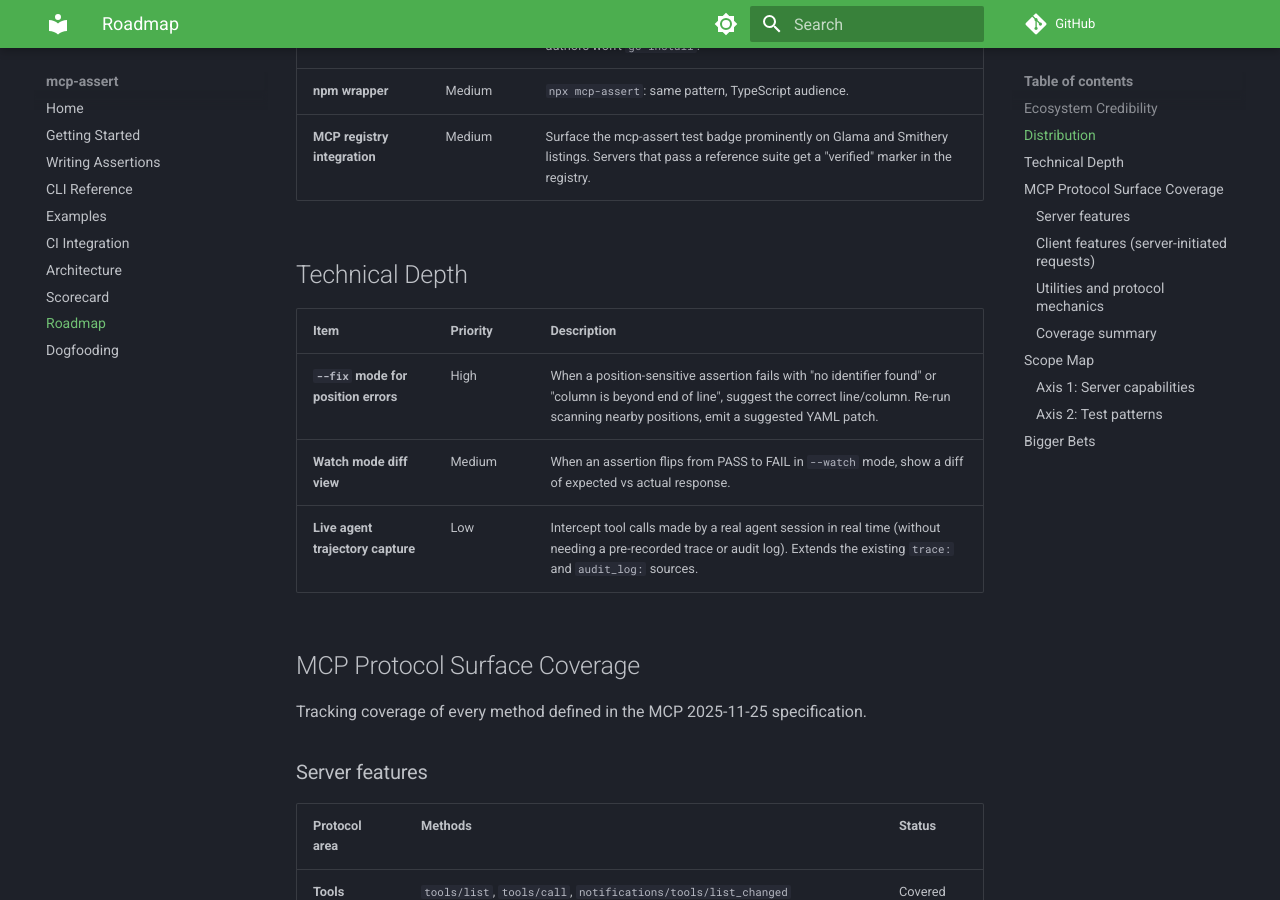
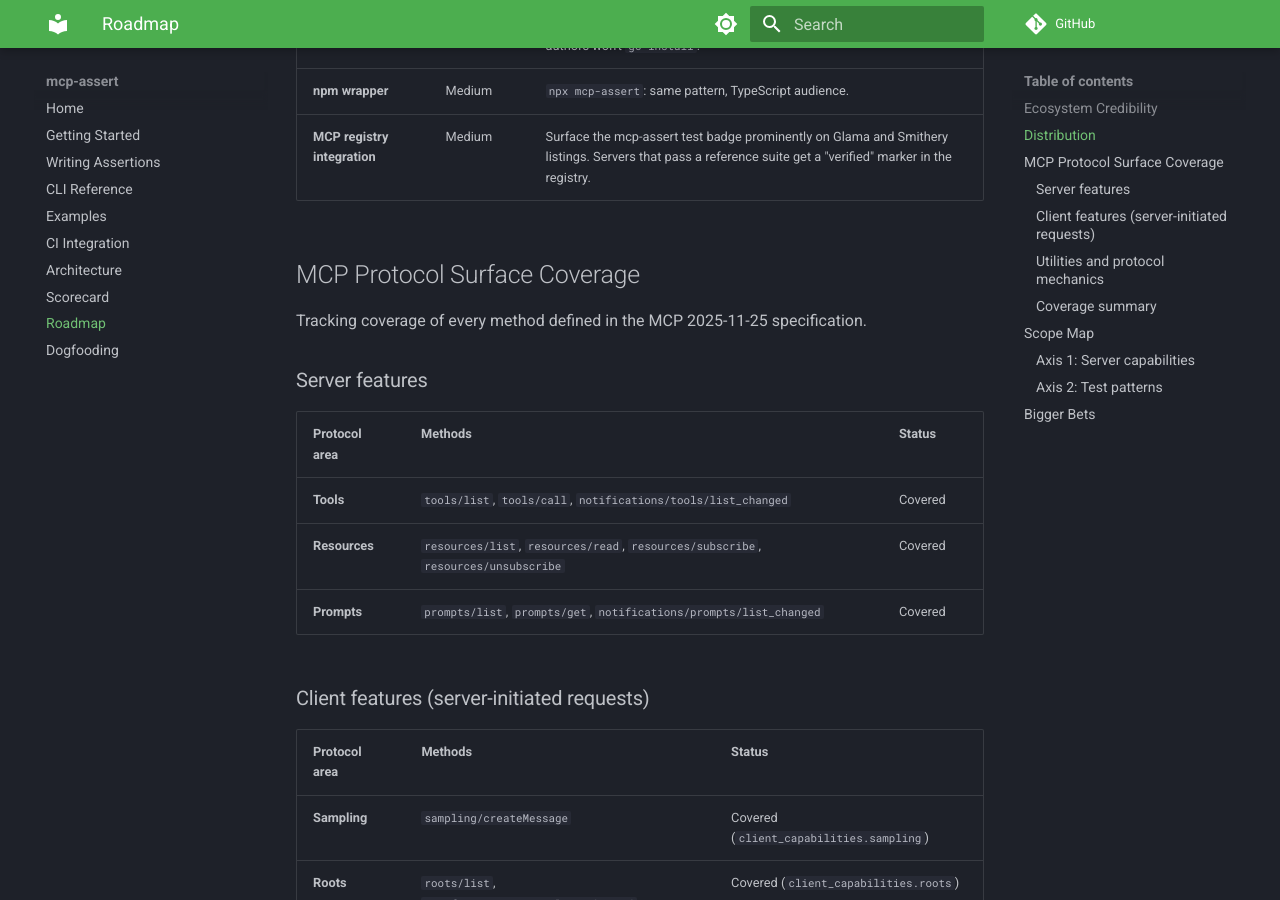
Before and after one commit to blackwell-systems/mcp-assert, an MkDocs documentation site: the page built from docs/roadmap.md, in a window 1280 px wide and 900 px high, scrolled down 859 px. Built offline with MkDocs 1.6.1 and Material for MkDocs 9.7.7, drawn with Linux system fonts in a browser that asks for light colours; comment, search, counter and statistics services are not loaded; some of the changed text lies outside the part shown.

Commit message:
docs: remove completed Technical Depth items from roadmap; mark intercept as supported

```diff
--- a/docs/roadmap.md
+++ b/docs/roadmap.md
@@ -17,14 +17,6 @@
 | **PyPI wrapper** | High | `pip install mcp-assert`: downloads the Go binary. Python MCP server authors won't `go install`. |
 | **npm wrapper** | Medium | `npx mcp-assert`: same pattern, TypeScript audience. |
 | **MCP registry integration** | Medium | Surface the mcp-assert test badge prominently on Glama and Smithery listings. Servers that pass a reference suite get a "verified" marker in the registry. |
-
-## Technical Depth
-
-| Item | Priority | Description |
-|------|----------|-------------|
-| **`--fix` mode for position errors** | High | When a position-sensitive assertion fails with "no identifier found" or "column is beyond end of line", suggest the correct line/column. Re-run scanning nearby positions, emit a suggested YAML patch. |
-| **Watch mode diff view** | Medium | When an assertion flips from PASS to FAIL in `--watch` mode, show a diff of expected vs actual response. |
-| **Live agent trajectory capture** | Low | Intercept tool calls made by a real agent session in real time (without needing a pre-recorded trace or audit log). Extends the existing `trace:` and `audit_log:` sources. |
 
 ## MCP Protocol Surface Coverage
 
```
Also changed, not shown: other parts of docs/roadmap.md (+1 -1 lines).
